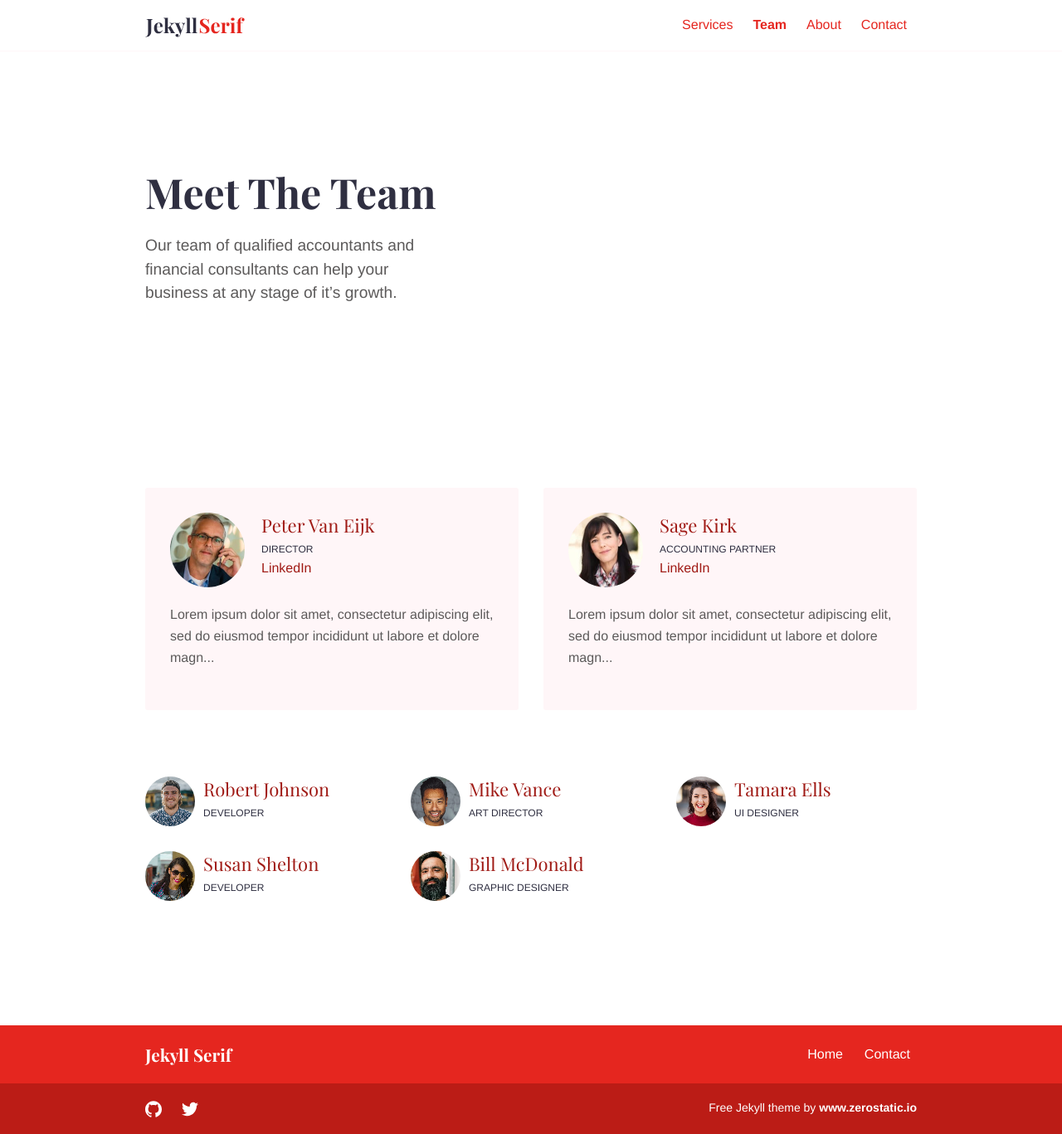
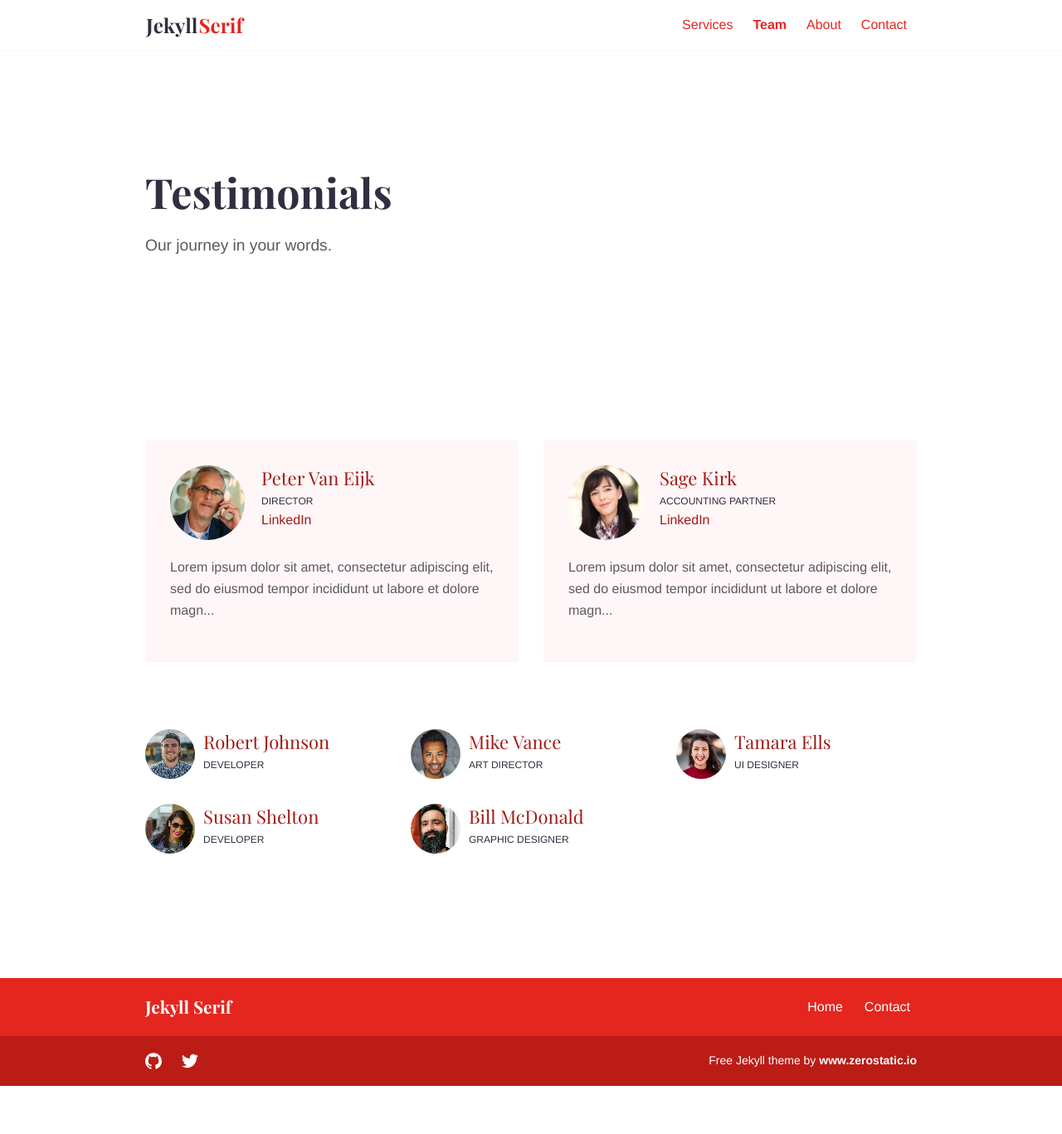
Before and after one commit to anuradhadar/anuradhadar.github.io, a Jekyll site: the page built from team.md, in a window 1280 px wide. Shown: the whole page at 83% size. Built offline with Jekyll 4.4.1, drawn with Linux system fonts in a browser that asks for light colours; after the commit the page ends 1309 px from its top, so only the background shows below that.

Commit message:
update testimonials

```diff
--- a/team.md
+++ b/team.md
@@ -7,6 +7,6 @@ intro_image_absolute: true
 intro_image_hide_on_mobile: false
 ---
 
-# Meet The Team
+# Testimonials
 
-Our team of qualified accountants and financial consultants can help your business at any stage of it's growth.
+Our journey in your words.
```
